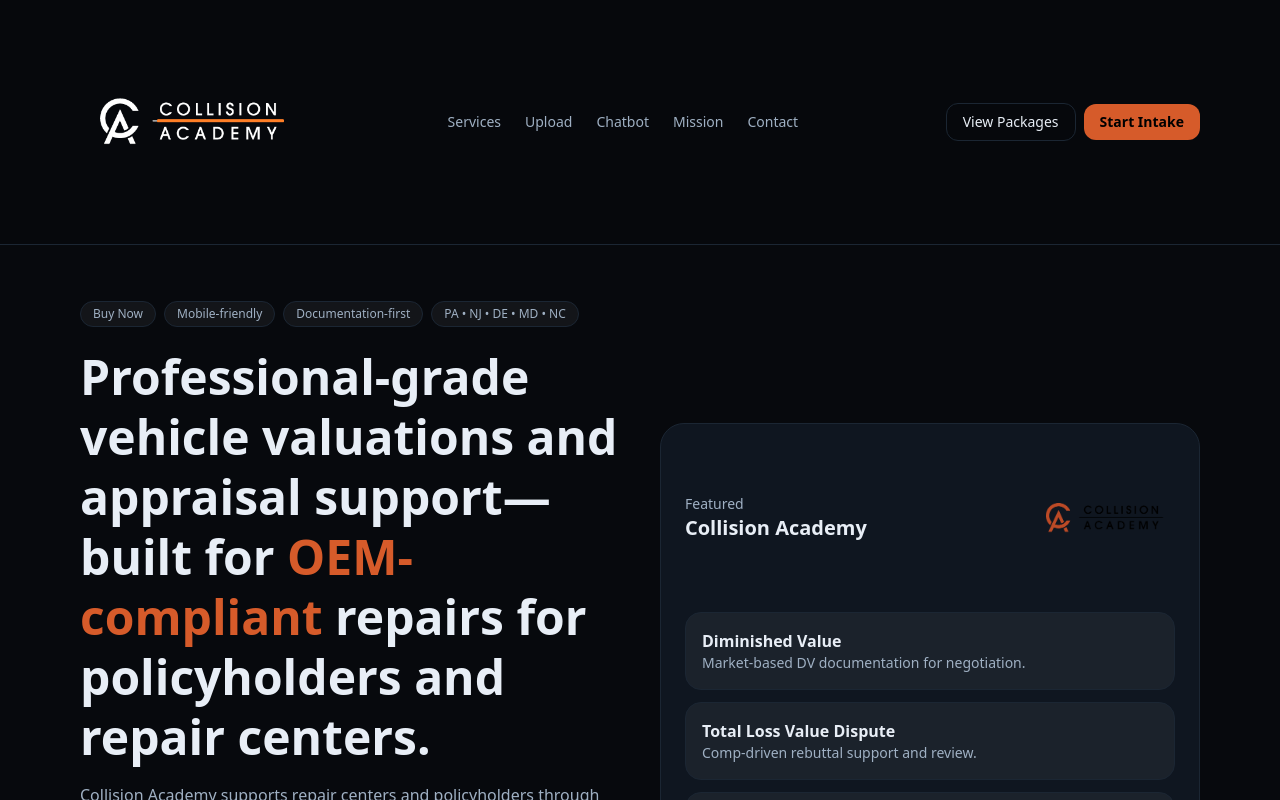
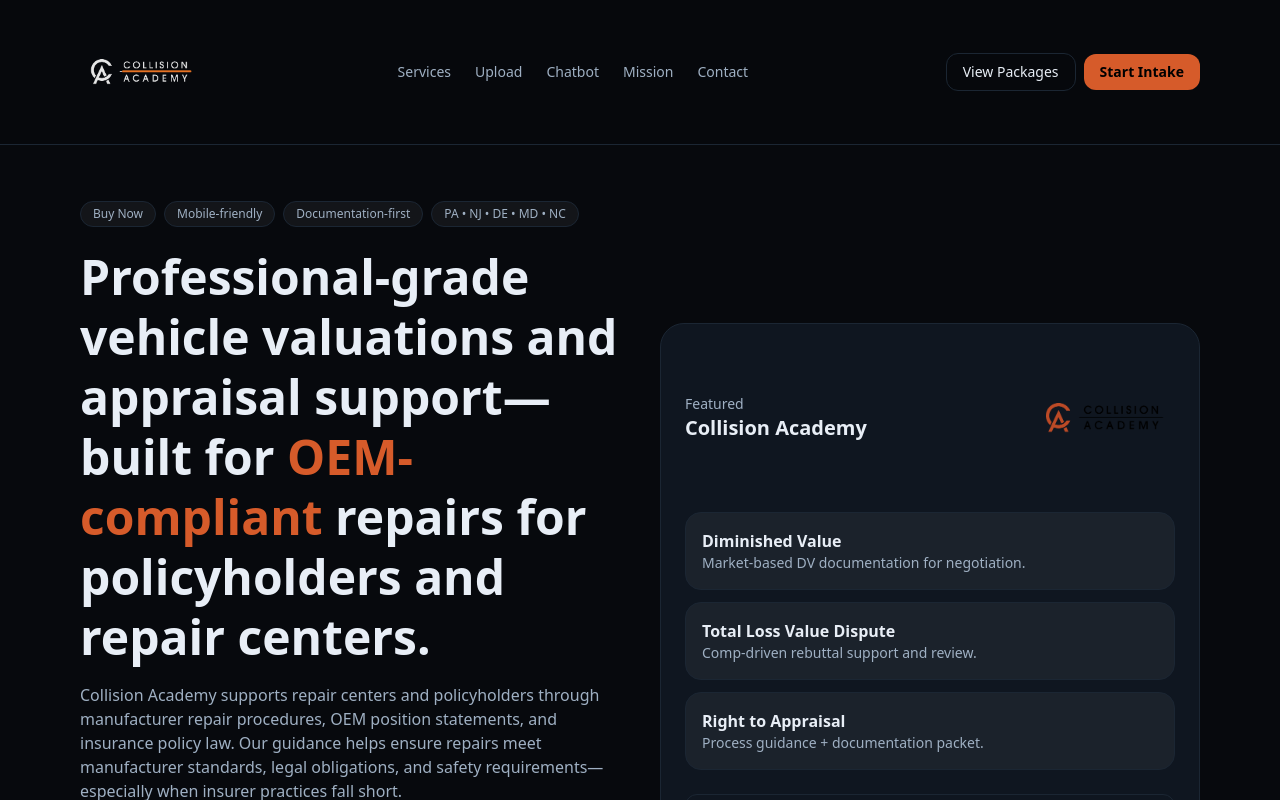
Before and after one commit to Collision-IQ/Collision-IQ, a Next.js app: page / in a window 1280 px wide. Shown: the top 800 px of the page. Built offline with nearby package versions, Linux system fonts and the light colour scheme.

Commit message:
layout revision

```diff
--- a/src/app/layout.tsx
+++ b/src/app/layout.tsx
@@ -46,12 +46,14 @@ export default function RootLayout({
           <div className="mx-auto flex max-w-6xl items-center justify-between px-4 py-3">
             <Link href="/" className="flex items-center gap-3">
              <Image
-               src="/brand/logos/logo-white.png"
-               alt="Collision Academy"
-               width={220}
-               height={44}
-               priority
-             />
+              src="/brand/logos/logo-white.png"
+              alt="Collision Academy"
+              width={120}
+              height={32}
+              className="opacity-90"
+              priority
+            />
+
            </Link>
 
             <nav className="hidden items-center gap-6 md:flex">
```
